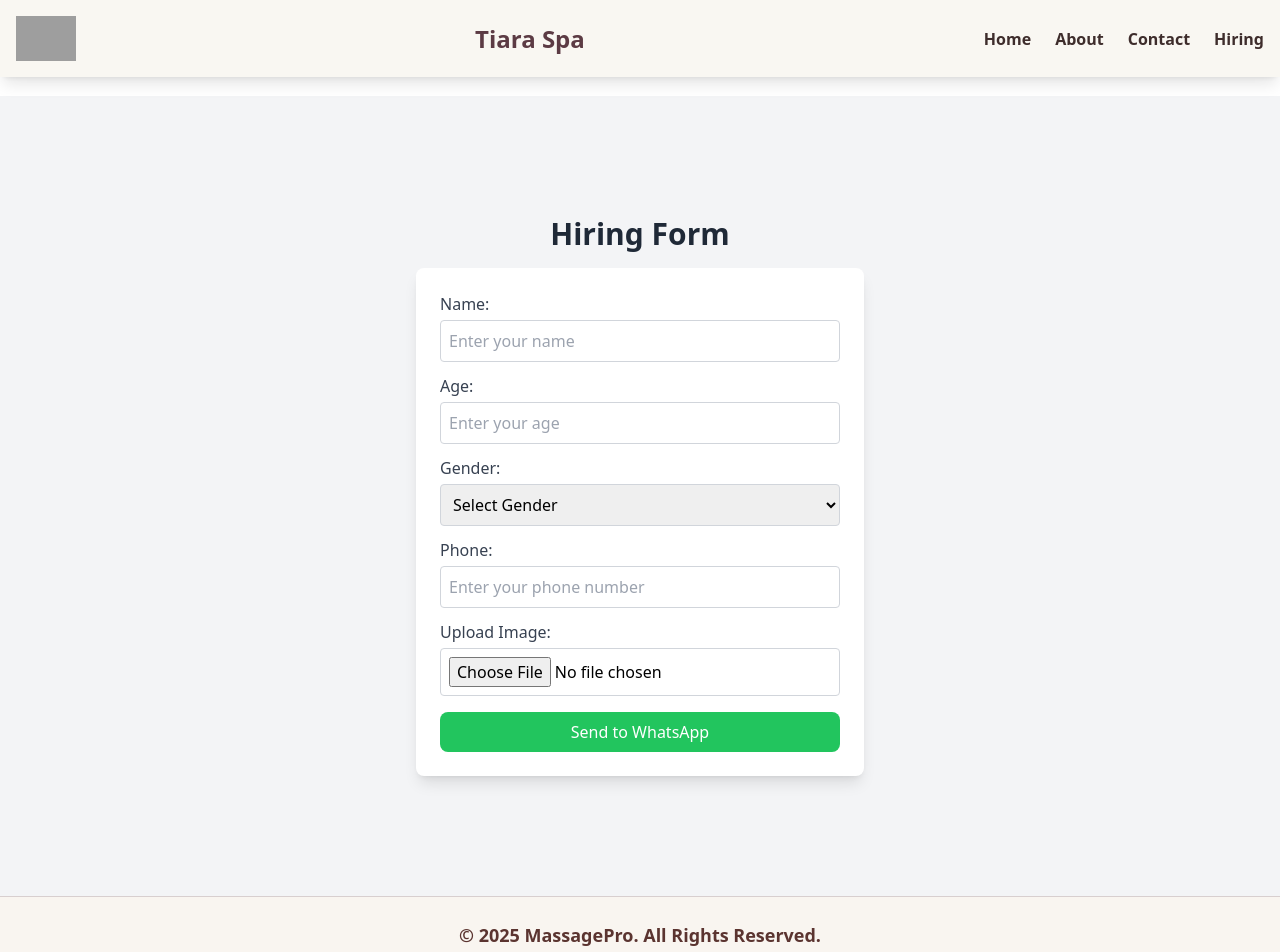
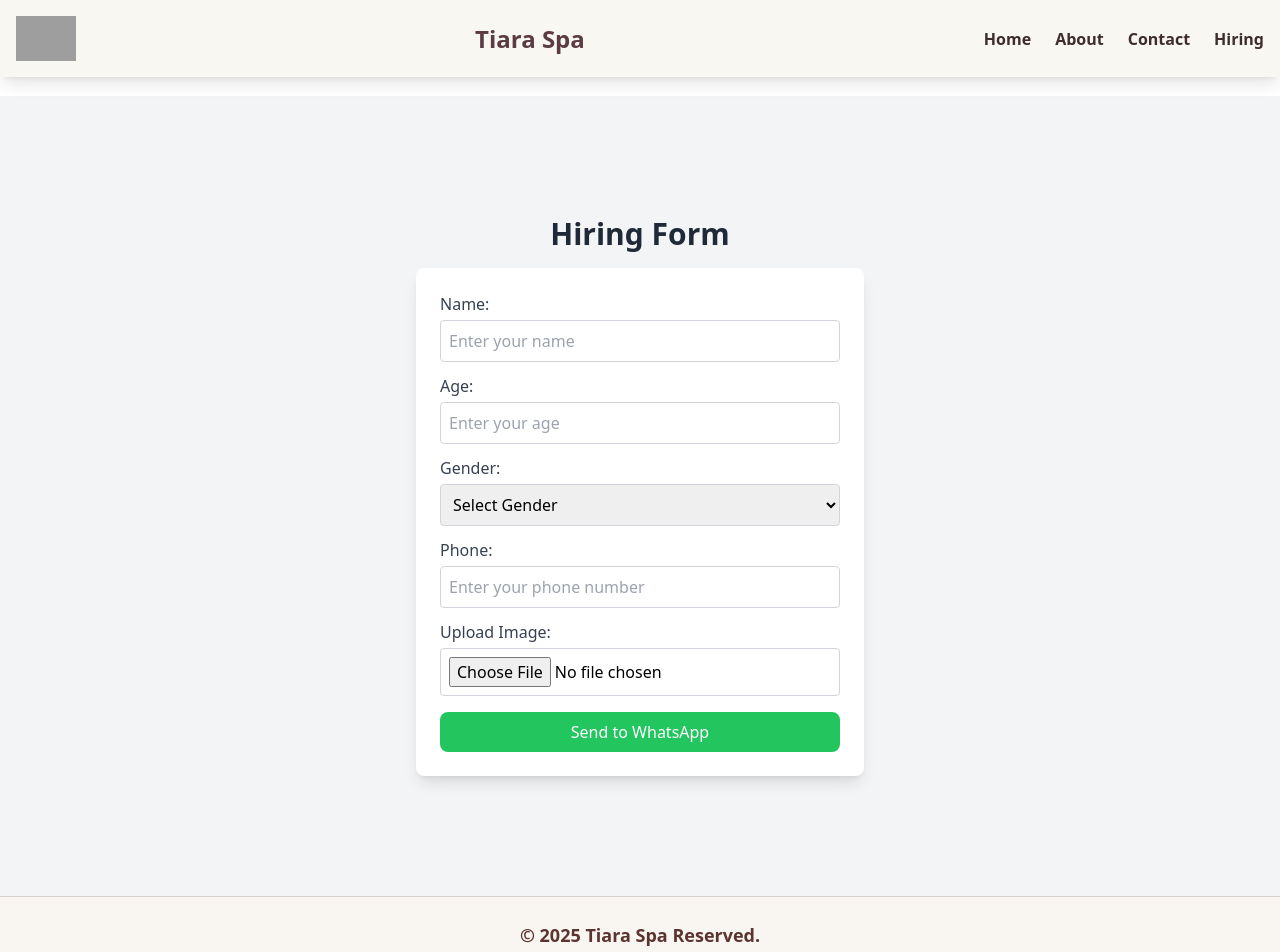
Before and after one commit to Vaddiarun/tiara, a React (Create React App) app: page /hiring in a window 1280 px wide. Shown: the top 952 px of the page. Built offline with nearby package versions, Linux system fonts and the light colour scheme; grey boxes are pictures that could not be loaded.

Commit message:
adsdasdad

```diff
--- a/src/Components/Footer.jsx
+++ b/src/Components/Footer.jsx
@@ -4,7 +4,7 @@ import { FaWhatsapp, FaInstagram, FaFacebook } from "react-icons/fa";
 const Footer = () => {
   return (
     <footer className="bg-[#f9f5f0] text-[#5b3430] py-6 text-center border-t border-[#d8cfcf]">
-      <p className="text-lg font-semibold">© 2025 MassagePro. All Rights Reserved.</p>
+      <p className="text-lg font-semibold">© 2025 Tiara Spa Reserved.</p>
 
       <div className="mt-4 flex flex-col items-center">
         <p className="font-medium">Contact us:</p>
```
